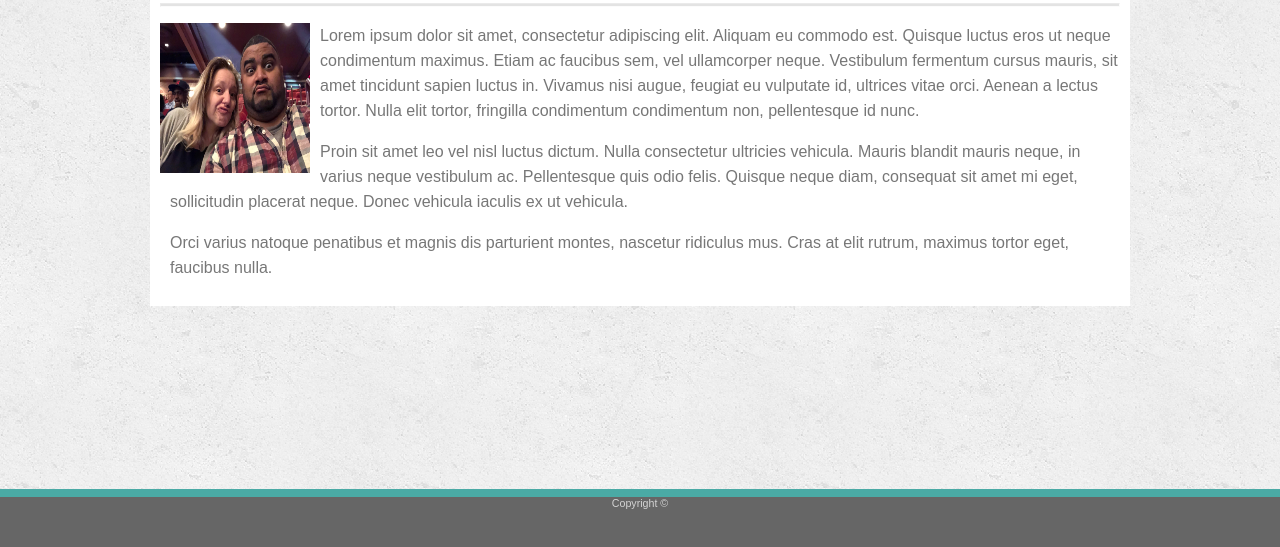
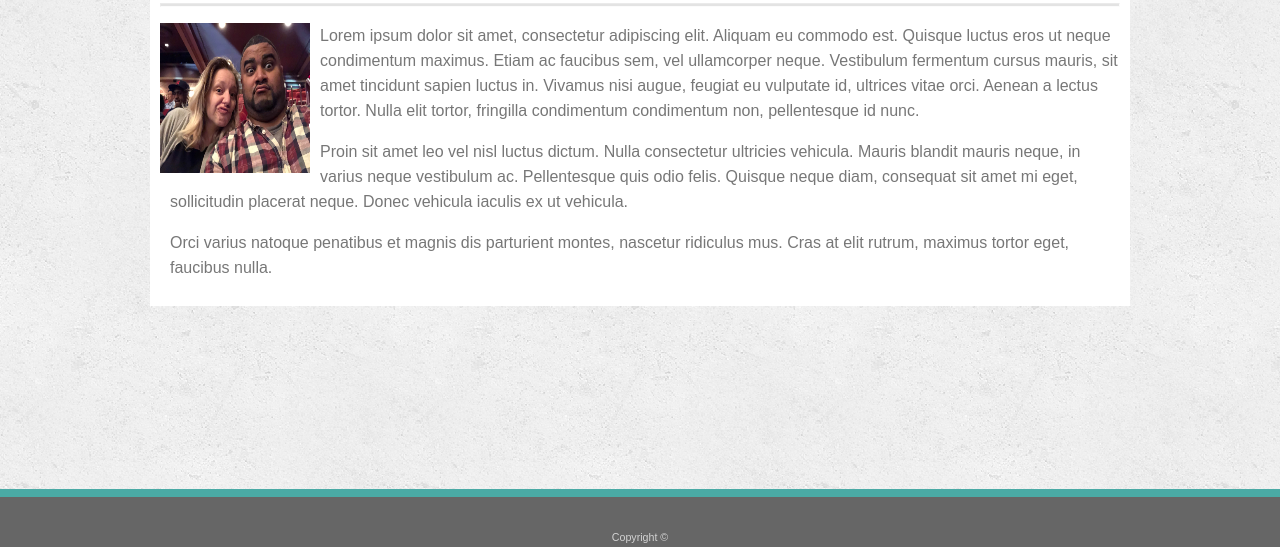
Before and after one commit to gllil/About-Me, a plain HTML site: page index.html in a window 1280 px wide. Shown: the part 253-800 px from the top of the page. Drawn offline with Linux system fonts and the light colour scheme.

Commit message:
fixed copyright at the bottom of the page

```diff
--- a/assets/css/style.css
+++ b/assets/css/style.css
@@ -66,25 +66,29 @@ p {
 a {
     color: #777777;
     margin: 10px;
-
 }
 
 img {
     float: left;
     margin-right: 10px;
-
 }
 
  .footer {
     height: 50px;
     border-top: 8px solid #4aaaa5;
-    color: lightgray;
+    background-color: #666666;
     text-align: center;
-    background-color: #666666;
-    font-size: 8pt;
-    bottom: 0;
     position: fixed;
     left: 0;
     bottom: 0;
     width: 100%;
  }
+
+ .cr {
+     position: absolute;
+     color: lightgray;
+     font-size: 8pt;
+     margin-bottom: 4px;
+     width: 100%;
+     bottom: 0;
+ }
--- a/index.html
+++ b/index.html
@@ -36,7 +36,7 @@
 
 
     <footer class="footer">
-        Copyright &copy;
+        <div class="cr">Copyright &copy;</div>
     </footer>
 </body>
 </html>
```
